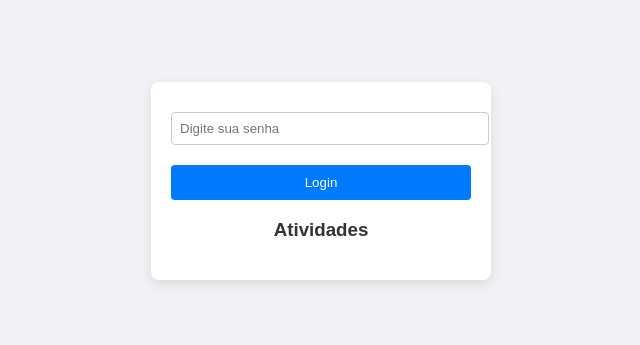
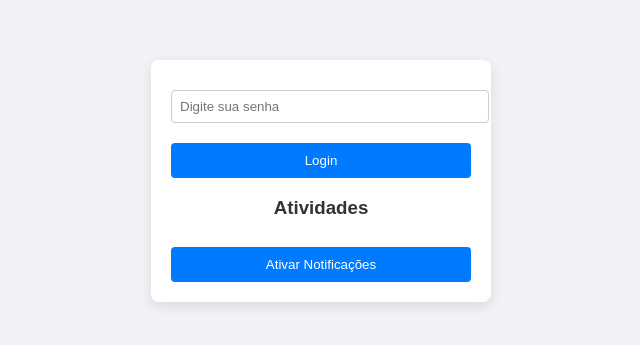
Before and after one commit to xWandersonxh/agenda-coletiva-5, a plain HTML site: page index.html in a window 1280 px wide. Shown: the part 219-564 px from the top of the page, without its empty margins (319-959 px from the left). Drawn offline with Linux system fonts and the light colour scheme.

Commit message:
Update index.html

```diff
--- a/index.html
+++ b/index.html
@@ -13,6 +13,7 @@
         <button onclick="login()">Login</button>
         <h3>Atividades</h3>
         <ul id="activityList"></ul> <!-- Lista de atividades visível na tela de login -->
+        <button id="notificationButton" onclick="toggleNotifications()">Ativar Notificações</button>
     </div>
 
     <!-- Seção de Entrada (Visível após o login) -->
```
